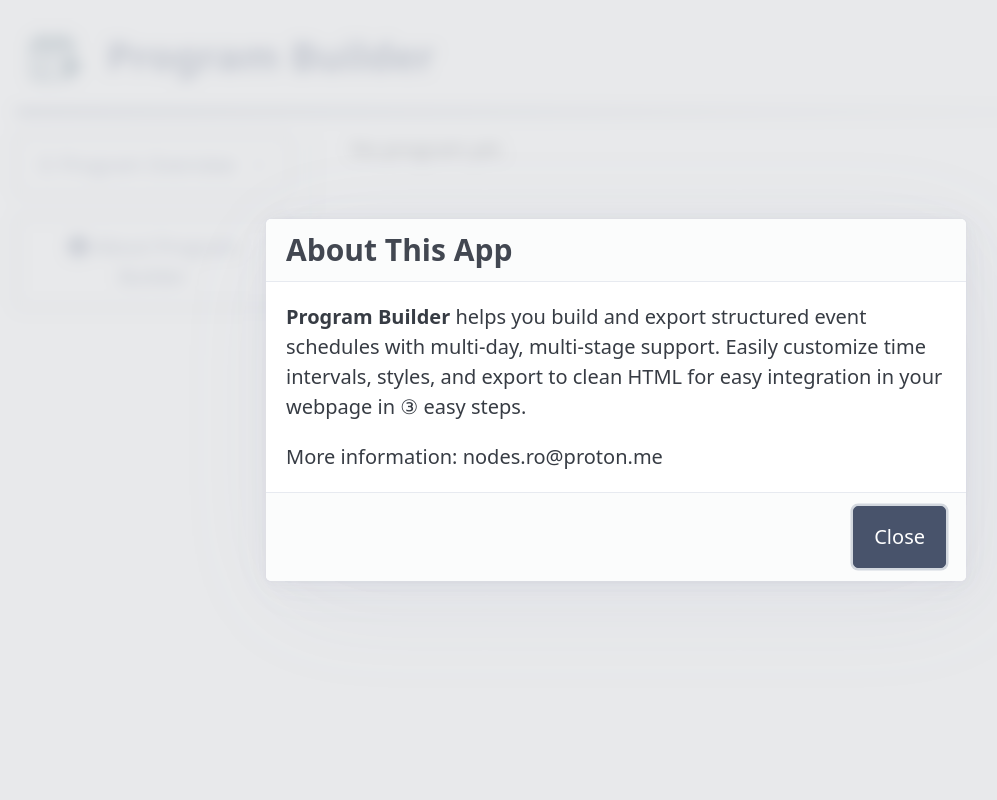
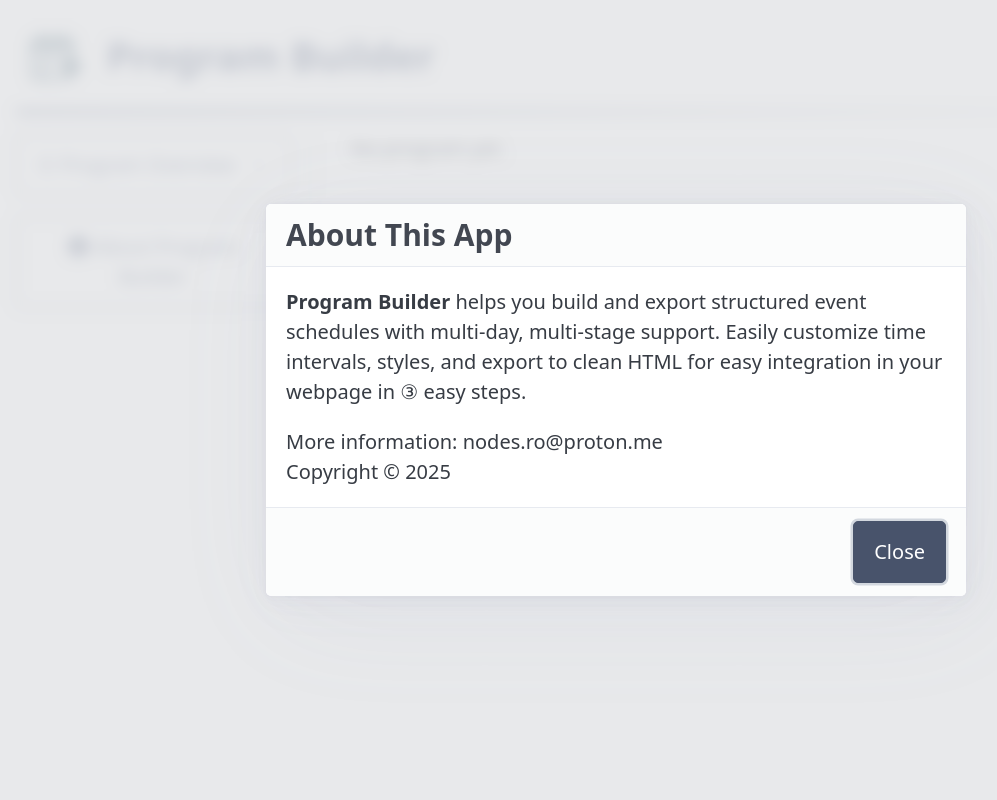
Before and after one commit to nodes-ro/ProgramBuilder, a Flask app: page / in a window 1280 px wide, after a click on "About Program Builder". Shown: the whole page, without its empty margins (24-1021 px from the left). Run offline with Flask 3, Linux system fonts and the light colour scheme; some libraries are stand-ins or nearby versions.

```diff
--- a/templates/index.html
+++ b/templates/index.html
@@ -292,7 +292,7 @@
                   <strong>Program Builder</strong> helps you build and export structured event schedules with multi-day, multi-stage support. Easily customize time intervals, styles, and export to clean HTML for easy integration in your webpage in ③ easy steps.
                 </p>
                   <p>
-                      More information: nodes.ro@proton.me
+                    More information: nodes.ro@proton.me <br /> Copyright &copy; 2025
                   </p>
                 <footer>
                   <button class="secondary" onclick="toggleModal('about-modal')">Close</button>
```
